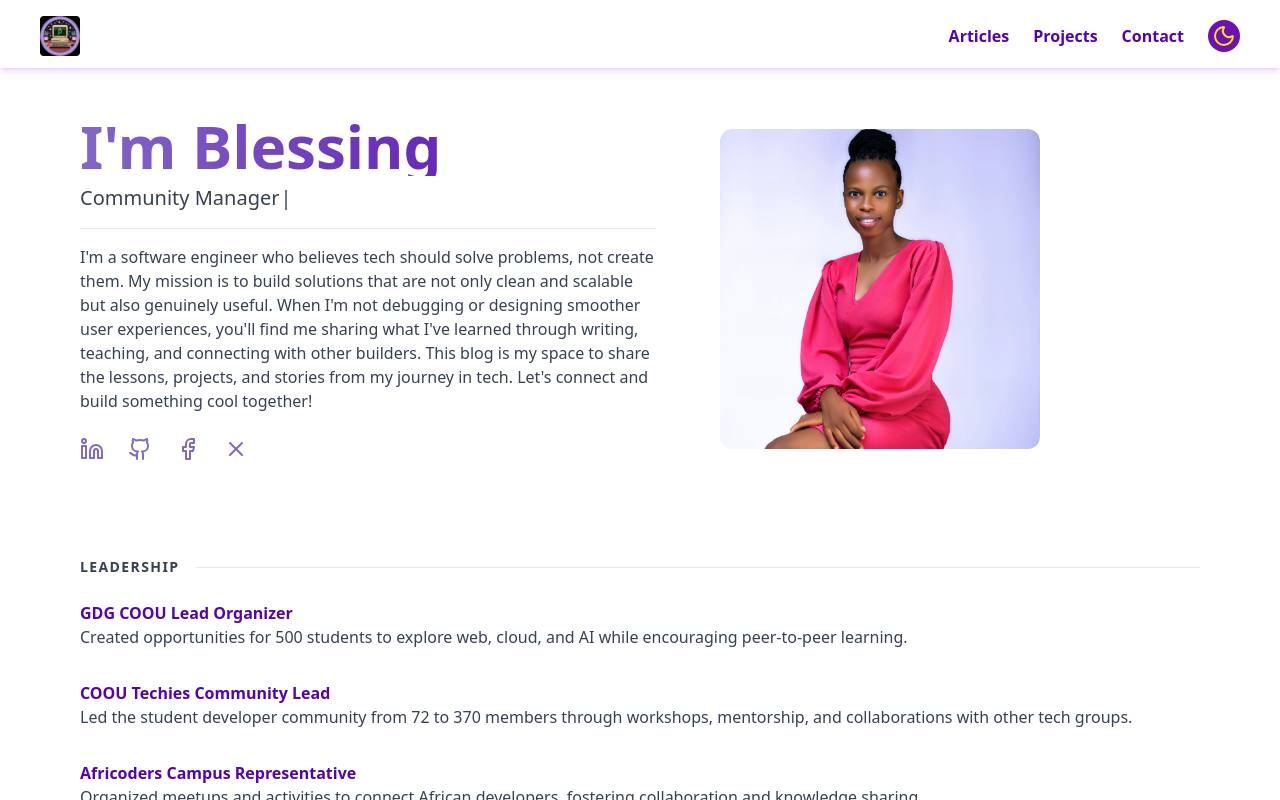
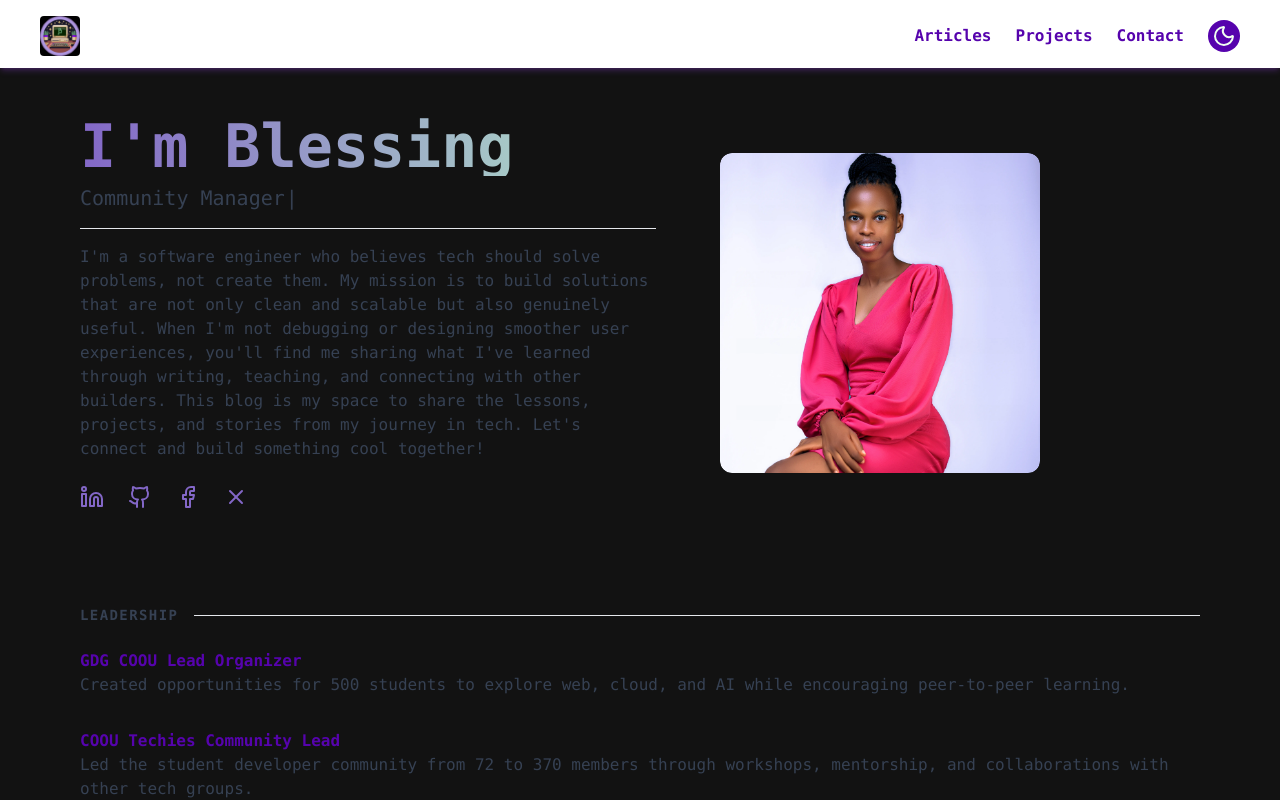
Before and after one commit to BlessingEmejulu/blessedtechie-blog, a Next.js app: page / in a window 1280 px wide. Both pictures are taken after a click on the button 1224 px from the left and 36 px from the top of the page. Shown: the top 800 px of the page. Built offline with nearby package versions, Linux system fonts and the light colour scheme.

Commit message:
Enhance theming support: integrate next-themes for dark mode and update styles

```diff
--- a/app/globals.css
+++ b/app/globals.css
@@ -1,34 +1,31 @@
 @import "tailwindcss";
 
+/* Light mode variables */
 :root {
-  --background: #ffffff;
-  --foreground:#171717 ;
+  --background: #F0FFF1; /* Light pale green */
+  --foreground: #8367C7; /* Muted purple */
+  --link-color: #5603AD; /* Dark purple for links and titles */
+  --accent-color: #B3E9C7; /* Mint green for accents */
 }
 
-@theme inline {
-  --color-background: var(--background);
-  --color-foreground: var(--foreground);
-  --font-sans: var(--font-geist-sans);
-  --font-mono: var(--font-geist-mono);
-}
-
-@media (prefers-color-scheme: dark) {
-  :root {
-    --background: #ffffff;
-    --foreground: #000;
-  }
+/* Dark mode variables */
+.dark {
+  --background: #121212; /* A dark gray for the background */
+  --foreground: #C2F8CB; /* Light mint green for text */
+  --link-color: #B3E9C7; /* Light mint green for links */
+  --accent-color: #8367C7; /* Muted purple for accents */
 }
 
 body {
   background: var(--background);
   color: var(--foreground);
   font-family: var(--font-mono), Arial, Helvetica, sans-serif;
-
+  transition: background-color 0.5s ease, color 0.5s ease;
 }
 
 .gradient-underline {
   text-decoration: none;
-  background-image: linear-gradient(to right, #8367C7, #5603AD);
+  background-image: linear-gradient(to right, var(--accent-color), var(--link-color));
   background-size: 0% 2px;
   background-position: left bottom;
   background-repeat: no-repeat;
@@ -39,10 +36,9 @@ body {
   background-size: 100% 2px;
 }
 
-
 .gradient-text {
-background-image: linear-gradient(to right, #8367C7, #5603AD);
-background-clip: text;
--webkit-background-clip: text;
-color: transparent;
+  background-image: linear-gradient(to right, var(--accent-color), var(--link-color));
+  -webkit-background-clip: text;
+  background-clip: text;
+  color: transparent;
 }
--- a/app/layout.tsx
+++ b/app/layout.tsx
@@ -1,5 +1,6 @@
 import type { Metadata } from "next";
 import { Geist, Geist_Mono } from "next/font/google";
+import { ThemeProvider } from "next-themes";
 import NavBar from "@/components/ui/NavBar";
 import Footer from "@/components/ui/Footer";
 import "./globals.css";
@@ -29,9 +30,12 @@ export default function RootLayout({
       <body
         className={`${geistSans.variable} ${geistMono.variable} antialiased`}
       >
-        <NavBar />
-        {children}
-        <Footer />
+        <ThemeProvider attribute="class" defaultTheme="system" enableSystem>
+          <NavBar />
+          {children}
+          <Footer />
+        </ThemeProvider>
+
       </body>
     </html>
   );
--- /dev/null
+++ b/components/ThemeProvider.tsx
@@ -0,0 +1,8 @@
+"use client";
+
+import { ThemeProvider as NextThemesProvider } from "next-themes";
+import { type ThemeProviderProps } from "next-themes";
+
+export function ThemeProvider({ children, ...props }: ThemeProviderProps) {
+  return <NextThemesProvider {...props}>{children}</NextThemesProvider>;
+}
--- a/components/ui/NavBar.tsx
+++ b/components/ui/NavBar.tsx
@@ -1,15 +1,12 @@
-// components/NavBar.tsx
 "use client";
 
 import Link from "next/link";
 import Image from "next/image";
-import { useState } from "react";
 import { Sun, Moon } from "lucide-react";
-
+import { useTheme } from "next-themes";
 
 export default function NavBar() {
-  const [darkMode, setDarkMode] = useState(false);
-
+  const { theme, setTheme } = useTheme();
   return (
    <nav
   className="sticky top-0 w-full border-t-4 border-transparent bg-white
@@ -41,16 +38,16 @@ export default function NavBar() {
             </Link>
 
             {/* Toggle Switch */}
-            <button
-              onClick={() => setDarkMode(!darkMode)}
-              className="w-8 h-8 flex items-center rounded-full px-1 transition-all duration-300 bg-purple-800"
-            >
-              {darkMode ? (
-                <Moon className="text-yellow-300 w-6 h-6" />
-              ) : (
-                <Sun className="text-yellow-400 w-6 h-6" />
-              )}
-            </button>
+           <button
+          onClick={() => setTheme(theme === "dark" ? "light" : "dark")}
+          className="w-8 h-8 flex items-center justify-center rounded-full px-1 transition-all duration-300 bg-[#5603AD]"
+        >
+          {theme === "dark" ? (
+            <Moon className="text-[#F0FFF1] w-6 h-6" />
+          ) : (
+            <Sun className="text-[#C2F8CB] w-6 h-6" />
+          )}
+        </button>
         </div>
     </div>
 </nav>
--- /dev/null
+++ b/components/ui/ThemeProvider.tsx
@@ -0,0 +1,9 @@
+"use client";
+
+import * as React from "react";
+import { ThemeProvider as NextThemesProvider } from "next-themes";
+import { type ThemeProviderProps } from "next-themes";
+
+export function ThemeProvider({ children, ...props }: ThemeProviderProps) {
+  return <NextThemesProvider {...props}>{children}</NextThemesProvider>;
+}
--- a/package.json
+++ b/package.json
@@ -11,6 +11,7 @@
   "dependencies": {
     "lucide-react": "^0.539.0",
     "next": "15.4.4",
+    "next-themes": "^0.4.6",
     "react": "19.1.0",
     "react-dom": "19.1.0",
     "typewriter-effect": "^2.22.0"
```
Also changed, not shown: 1 other file (tests, documents, lock files or other folders).
